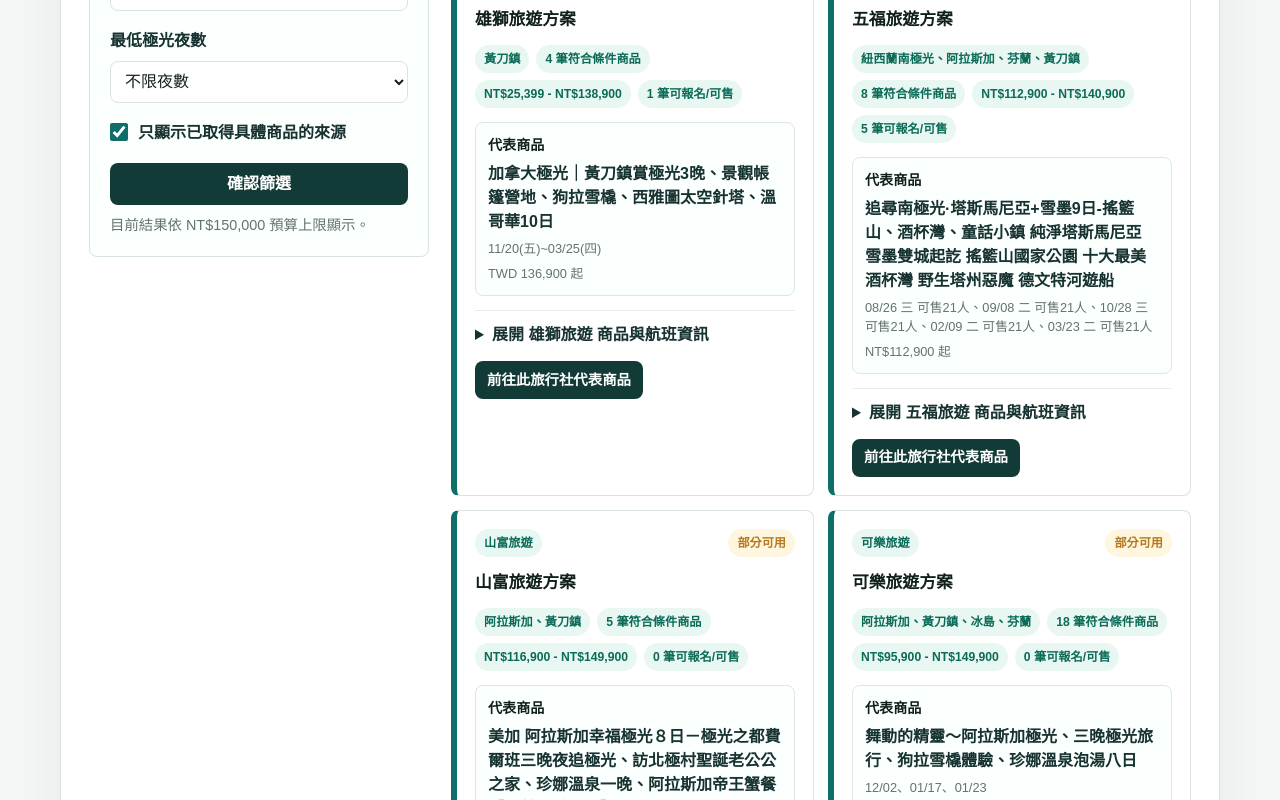
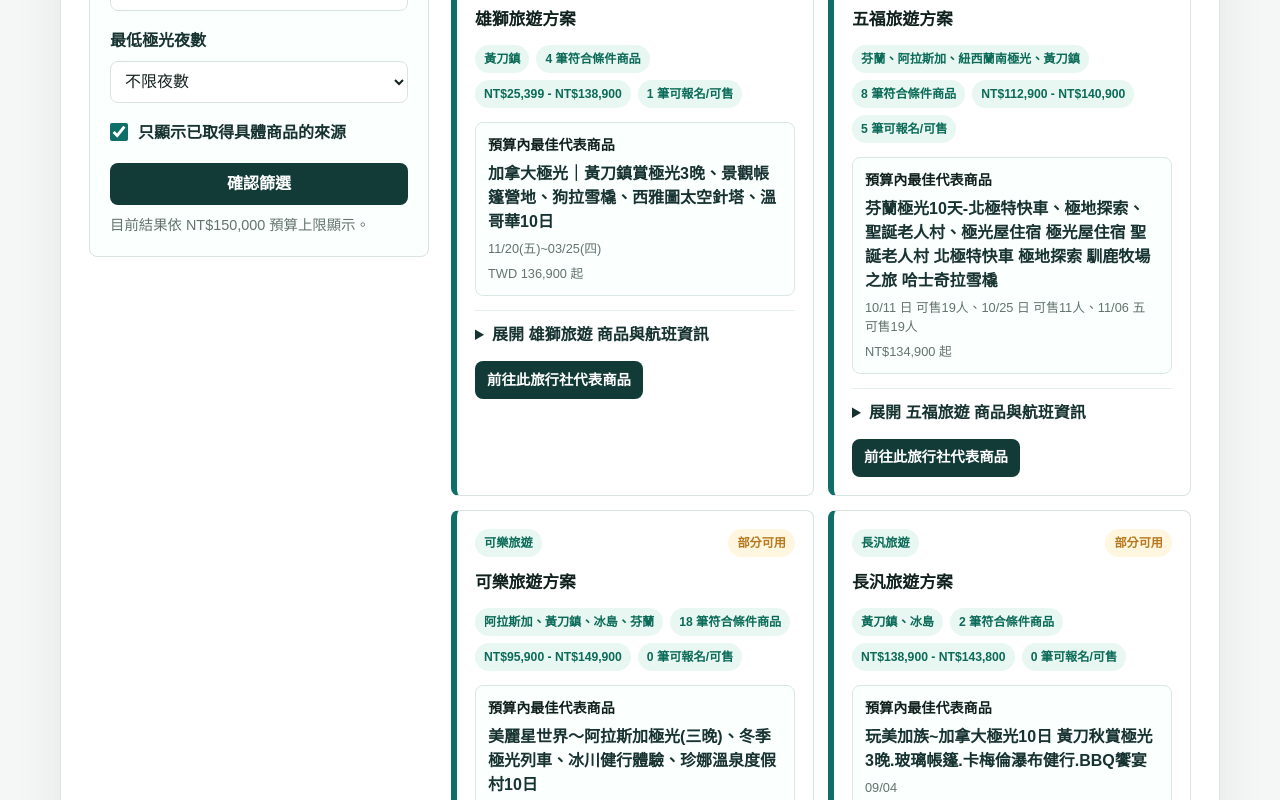
Before and after one commit to waitlose1205-art/yellowknife-aurora-2027, a Next.js app: page / in a window 1280 px wide. Shown: the part 1140-1940 px from the top of the page. Built offline with nearby package versions, Linux system fonts and the light colour scheme.

Commit message:
Tune representative tour budget scoring

```diff
--- a/app/page.tsx
+++ b/app/page.tsx
@@ -98,13 +98,19 @@ function formatCurrency(value: number) {
 }
 
 function getScore(product: Product, budget: number) {
+  if (product.priceTwd === null || product.priceTwd > budget) return -1;
+
   let score = 0;
   if (product.dataStatus === "available") score += 40;
   if (product.dataStatus === "partial") score += 26;
   if (product.bookingStatusType === "bookable") score += 30;
   if (product.bookingStatusType === "needs-check") score += 10;
-  if (product.priceTwd && product.priceTwd <= budget) score += 25;
   if (product.auroraNights && product.auroraNights >= 3) score += 10;
+
+  const budgetUseRate = Math.min(product.priceTwd / budget, 1);
+  score += Math.round(budgetUseRate * 30);
+  if (budget - product.priceTwd >= 10000) score += 5;
+
   return score;
 }
 
@@ -460,7 +466,7 @@ export default function Home() {
                           <span>{group.bookableCount} 筆可報名/可售</span>
                         </div>
                         <div className="agencyBestProduct">
-                          <strong>代表商品</strong>
+                          <strong>預算內最佳代表商品</strong>
                           <span>{product.productName}</span>
                           <small>{product.selectableDates}</small>
                           <small>{product.priceLabel || "未揭露價格"}</small>
```
